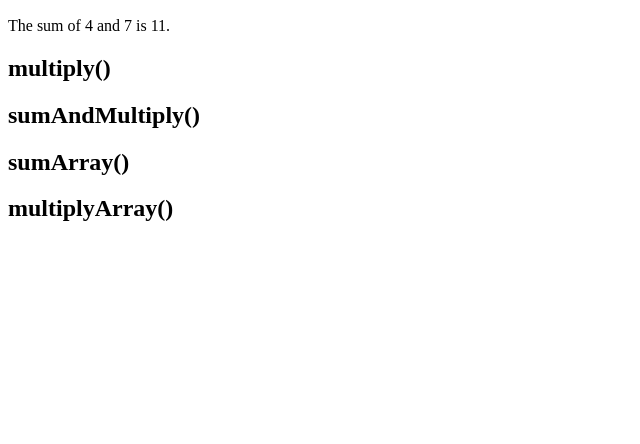
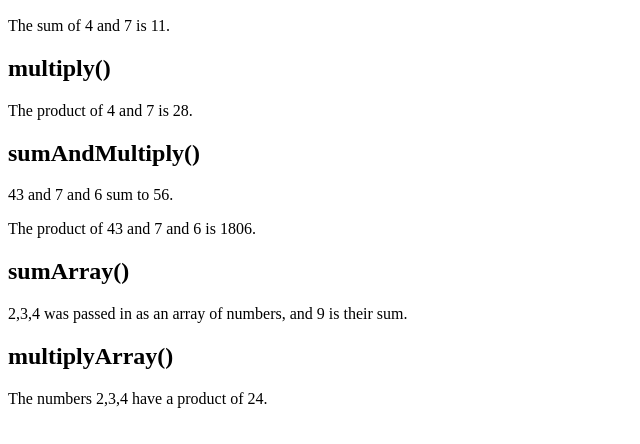
Before and after one commit to philipwerner/Lab-5, a plain HTML site: page index.html in a window 1280 px wide. Shown: the part 110-554 px from the top of the page, without its empty margins (0-640 px from the left). Drawn offline with Linux system fonts and the light colour scheme.

Commit message:
fixed all Linter errors

```diff
--- a/app.js
+++ b/app.js
@@ -49,7 +49,7 @@ Test this function by hand in the console to get it working, and when you think
 function sumAndMultiply(a,b,c){ //eslint-disable-line
   var sum1 = sum(a,b);
   var sumAll = sum(sum1[0],c);
-var product1= multiply(a,b);
+  var product1 = multiply(a,b);
   var productAll = multiply(product1[0],c);
   var messageSum = a + ' and ' + b + ' and ' + c + ' sum to ' + sumAll[0] + '.';
   var messageProduct = 'The product of ' + a + ' and ' + b + ' and ' + c + ' is ' + productAll[0] + '.';
--- a/index.html
+++ b/index.html
@@ -12,17 +12,17 @@
     <p id="sum"></p>
 
     <h2>multiply()</h2>
-    <p></p>
+    <p id="multiply"></p>
 
     <h2>sumAndMultiply()</h2>
-    <p></p>
-    <p></p>
+    <p id="sumAndMultiply"></p>
+    <p id="sumAndMultiply2"></p>
 
     <h2>sumArray()</h2>
-    <p></p>
+    <p id="sumArray"></p>
 
     <h2>multiplyArray()</h2>
-    <p></p>
+    <p id="multiplyArray"></p>
 
     <script src="tests.js" type="text/javascript"></script>
     <script src="app.js" type="text/javascript"></script>
```
Lines whose indentation alone changed are shown as unchanged.
